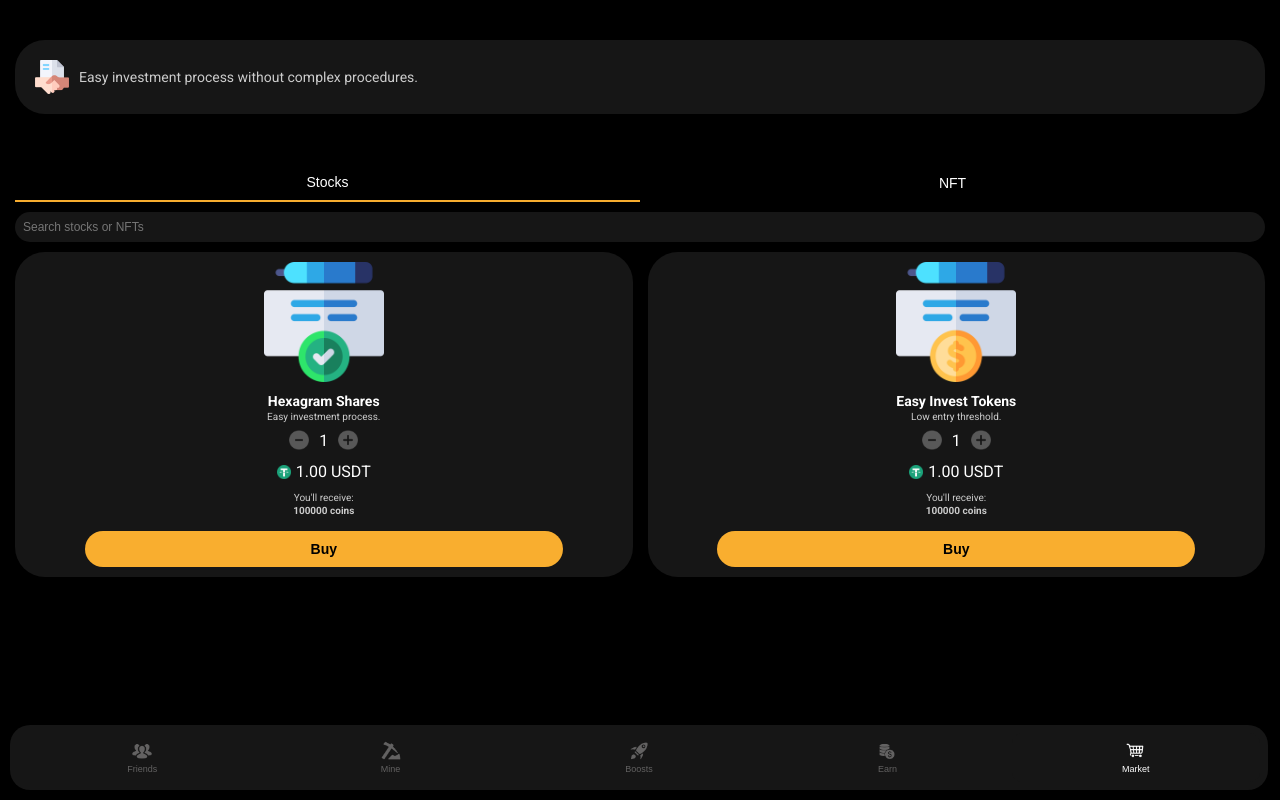
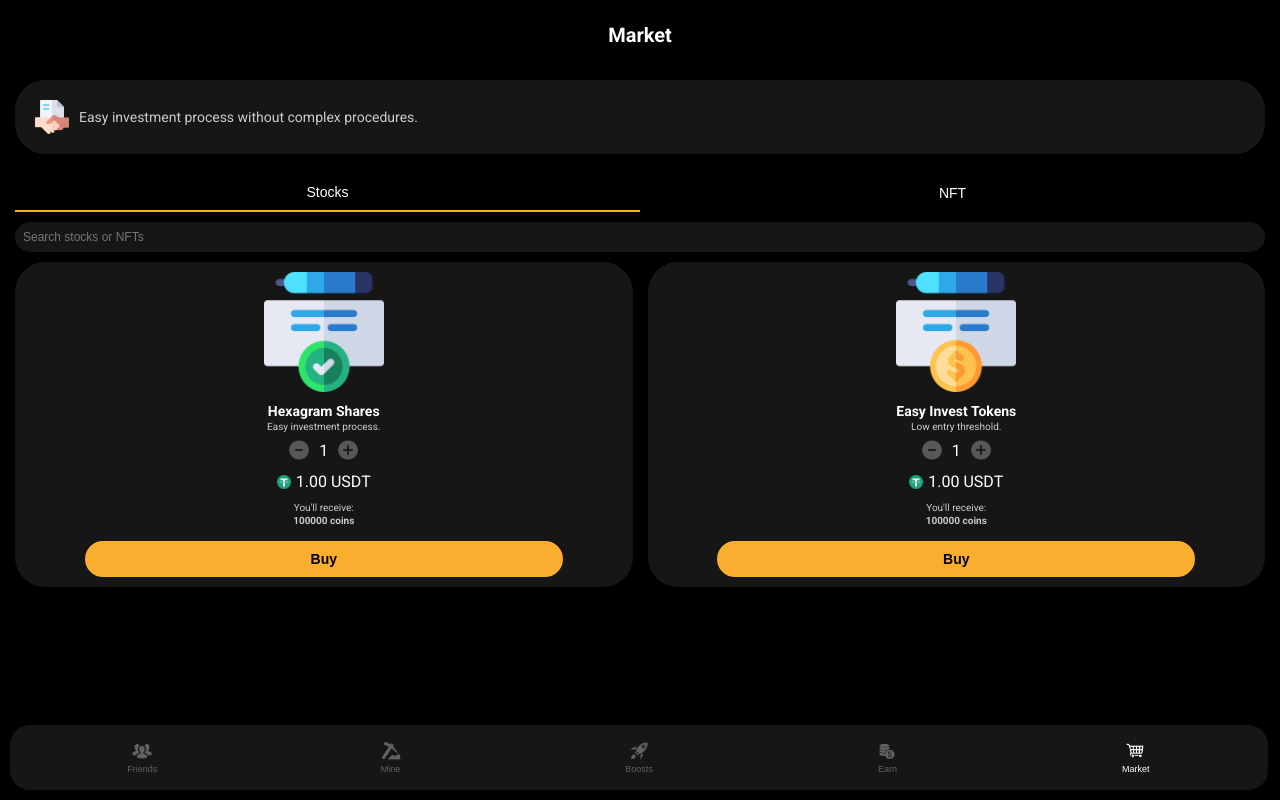
Before and after one commit to vladholomah/my-clicker, a React (Create React App) app: page / in a window 1280 px wide. Both pictures are taken after a click on the button "Market". Built offline with nearby package versions, Linux system fonts and the light colour scheme.

Commit message:
Update ExchangeDisplay and styles25

```diff
--- a/src/components/Card.css
+++ b/src/components/Card.css
@@ -28,19 +28,21 @@
 
 .card-header {
   display: flex;
+  justify-content: center;
   align-items: center;
   height: 50px;
   padding: 10px 15px;
+  text-align: center;
 }
-
 
 .card-header h1 {
   margin: 0;
-  font-size: 25px;
+  font-size: 20px;
+  width: 100%; /* Це забезпечить, що заголовок займає всю ширину */
 }
 
 .market-description {
-  padding: 40px 15px;
+  padding: 10px 15px;
 }
 
 .market-description-box {
--- a/src/components/Card.tsx
+++ b/src/components/Card.tsx
@@ -104,6 +104,9 @@ const Card: React.FC<CardProps> = ({ balance, activeMenuItem, onMenuItemClick })
     <div className="card-container">
       <div className="card-content">
         <div className="fixed-top">
+          <div className="card-header">
+            <h1>Market</h1>
+          </div>
 
           <div className="market-description">
             <div className="market-description-box">
```
